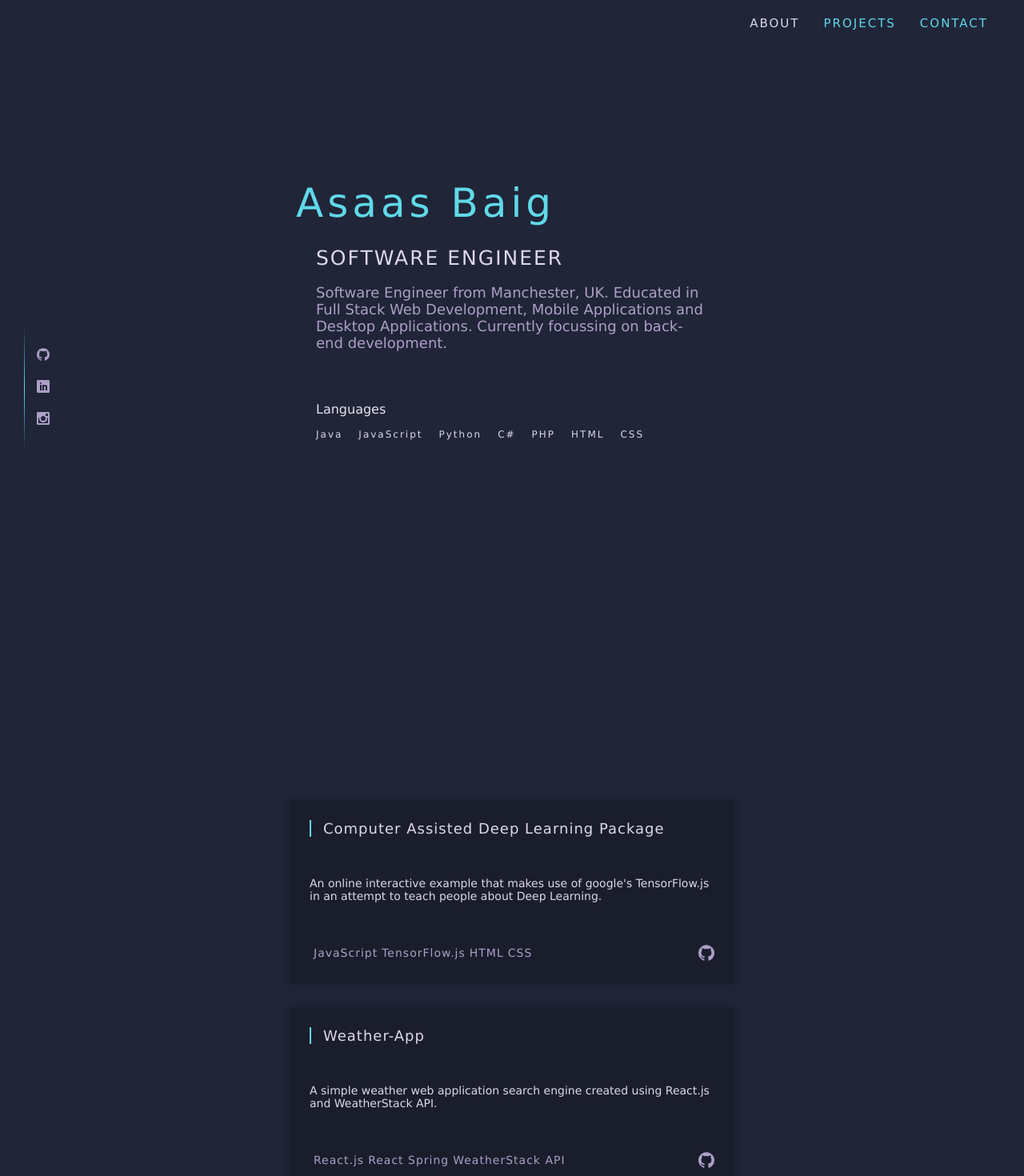
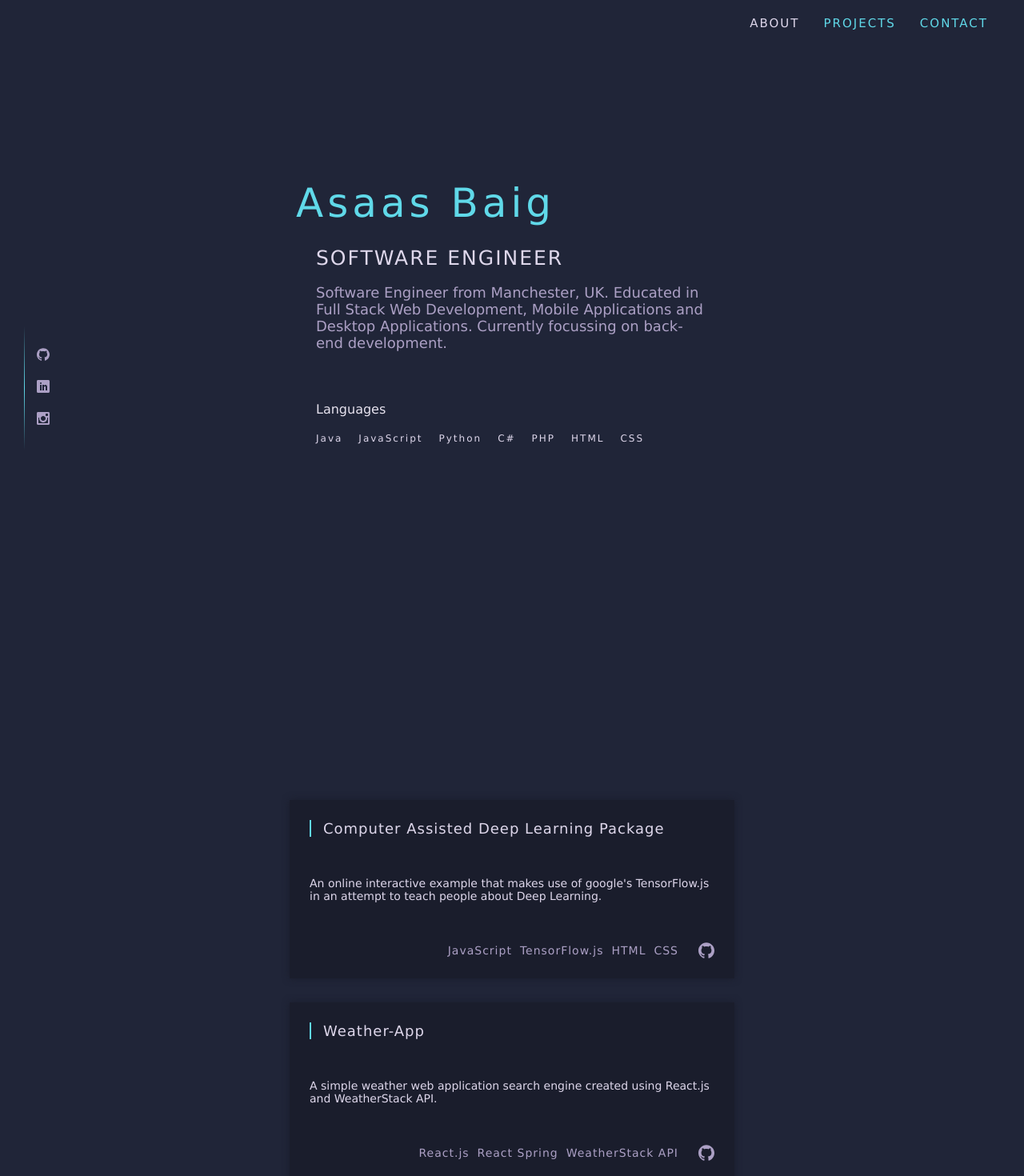
Before and after one commit to cindered/portfolio, a React (Create React App) app: page / in a window 1280 px wide. Shown: the top 1470 px of the page at 80% size. Built offline with nearby package versions, Linux system fonts and the light colour scheme.

Commit message:
Fixed list css not wrapping

```diff
--- a/src/App.css
+++ b/src/App.css
@@ -130,38 +130,45 @@ body {
   font-family: montserrat, Verdana, Geneva, Tahoma, sans-serif;
 }
 
-.project-technologies{
-  padding: 5px;
-  margin: 0;
-  display: flex;
-  align-items: center;
-  list-style: none;
-}
-.project-technologies li{
-  padding: 0px 5px 0px 0px;
-}
-
-.card-top{
+.project-card-top{
   width: 100%;
   background-color:#1a1d2c;
   padding: 25px 25px 25px 25px;
   letter-spacing: 1px;
 }
-.card-content{
+.project-card-content{
   color: #ded7eb;
   background-color:#1a1d2c;
   padding: 25px 25px 25px 25px;
   font-size: 14px;
 }
-.card-footer{
+.project-card-description{
+  margin: 0px;
+  padding: 0px;
+}
+.project-card-footer{
   display: flex;
   flex-direction: row;
-  justify-content: space-between;
+  align-items: center;
+  justify-content: flex-end;
   color: #aca0c5;
   background-color:#1a1d2c;
   padding: 25px 25px 25px 25px;
   font-size: 14px;
   letter-spacing: 1px;
+}
+.project-technologies{
+  display: flex;
+  flex-wrap: wrap;
+  padding: 0px;
+  margin: 0;
+  align-items: center;
+  list-style: none;
+}
+.project-technologies li{
+  display: flex;
+  flex-direction: row;
+  padding: 0px 10px 0px 0px;
 }
 
 
@@ -194,6 +201,8 @@ body {
 }
 
 .skills-container {
+  display: flex;
+  flex-direction: column;
   padding: 45px 25px 0px 25px;
 }
 
@@ -202,6 +211,7 @@ body {
   padding: 15px 0px 0px 0px;
   display: flex;
   flex-direction: row;
+  flex-wrap: wrap;
   list-style-type: none;
   color: #ded7eb;
   font-size: 12px;
@@ -215,6 +225,7 @@ body {
 .skills li {
   display: flex;
   padding-right: 20px;
+  padding-top: 5px;
 
 }
 
--- a/src/components/ProjectCard.js
+++ b/src/components/ProjectCard.js
@@ -5,13 +5,13 @@ export default function ProjectCard(props) {
 
    return(
       <div className="project-card">
-         <div className="card-top">
+         <div className="project-card-top">
             <p className="project-name">{props.projectName}</p>
          </div>
-         <div className="card-content">
-            {props.projectDesc}
+         <div className="project-card-content">
+            <p className="project-card-description">{props.projectDesc}</p>
          </div>
-         <div className="card-footer">
+         <div className="project-card-footer">
             <ul className="project-technologies">
                {props.projectTech.map((tech) => ( <li>{tech}</li> ))}
             </ul>
```
